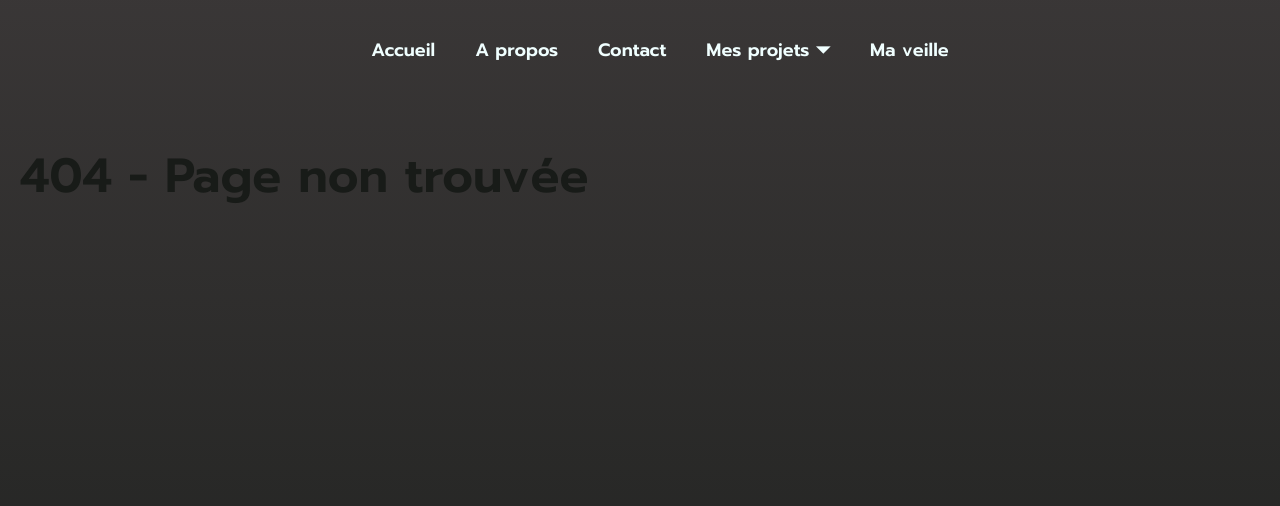
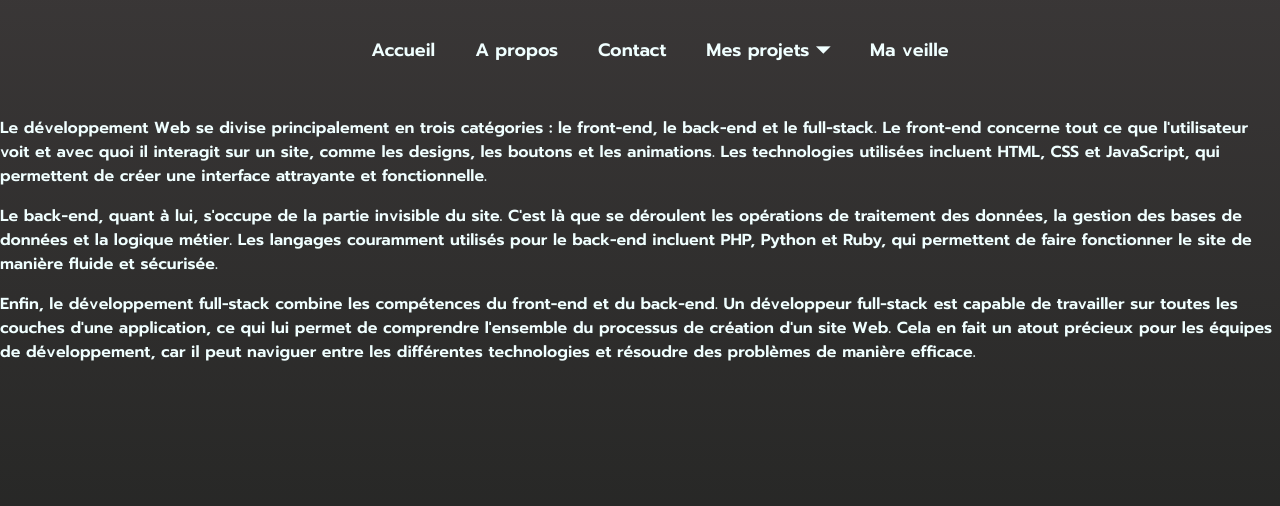
Before and after one commit to Thomas-Thony/MonPortfolioReact.JS, a React (Vite) app: page /projetsWeb in a window 1280 px wide. Before the commit this address had no page. Shown: the top 506 px of the page. Built offline with nearby package versions, Linux system fonts and the light colour scheme.

Commit message:
Fin de page de présentation des types de projet, début des détails de projets

```diff
--- a/src/App.jsx
+++ b/src/App.jsx
@@ -4,10 +4,13 @@ import CV from './components/monCv';
 import Carte from './components/Cartes/carte';
 import Carte2 from './components/Cartes/carte2';
 import Navbar from './components/menu';
-import MesProjets from './components/MesProjets';
+import MesProjets from './components/mesProjets';
 import Certifs from './components/Certifications/certifications';
 import { BrowserRouter, Routes, Route } from 'react-router-dom';
 import Profil from './components/Cartes/profil';
+import ProjetsWeb from './components/Projects/projetsWeb';
+import ProjetsJS from './components/Projects/projetsJS';
+import ProjetsDivers from './components/Projects/projetsDivers';
 
 function App() {
   return (
@@ -23,6 +26,9 @@ function App() {
           <Route path="/certifs" element={<Certifs />} />
           <Route path="/mesProjets" element={<MesProjets />} />
           <Route path="/monProfil" element={<Profil />} />
+          <Route path="/projetsWeb" element={<ProjetsWeb />} />
+          <Route path="/projetsJS" element={<ProjetsJS/>} />
+          <Route path="/projetsDivers" element={<ProjetsDivers/>} />
           <Route path="*" element={<h1>404 - Page non trouvée</h1>} />
         </Routes>
       </div >
--- a/src/components/Projects/Components/CarouselDivers.jsx
+++ b/src/components/Projects/Components/CarouselDivers.jsx
@@ -3,12 +3,14 @@ import "../../../styles/Carousel.css";
 
 function CarouselDivers() {
     const logos = [
-        { src: "public/assets/arduino-1.svg", alt: "Logo Arduino" },
-        { src: "public/assets/python.png", alt: "Logo Python" },
-        { src: "public/assets/unity.png", alt: "Logo Unity 2D" },
-        { src: "public/assets/arduino-1.svg", alt: "Logo Arduino" },
-        { src: "public/assets/python.png", alt: "Logo Python" },
-        { src: "public/assets/unity.png", alt: "Logo Unity 2D" },
+        {src: "public/assets/arduino-1.svg", alt: "Logo Arduino" },
+        {src: "public/assets/python.png", alt: "Logo Python" },
+        {src: "public/assets/unity.png", alt: "Logo Unity 2D" },
+        {src: "public/assets/androidStudio.png", alt: "Logo Android Studio"},
+        {src: "public/assets/arduino-1.svg", alt: "Logo Arduino" },
+        {src: "public/assets/python.png", alt: "Logo Python" },
+        {src: "public/assets/unity.png", alt: "Logo Unity 2D" },
+        {src: "public/assets/androidStudio.png", alt: "Logo Android Studio"},
     ];
 
     return (
--- a/src/components/Projects/projetsWeb.jsx
+++ b/src/components/Projects/projetsWeb.jsx
@@ -0,0 +1,22 @@
+import * as React from "react";
+import "../../styles/projetsWeb.css";
+
+function ProjetsWeb() {
+    return (
+        <>
+            <div className="presentationDeveloppement">
+                <p>
+                    Le développement Web se divise principalement en trois catégories : le front-end, le back-end et le full-stack. Le front-end concerne tout ce que l&apos;utilisateur voit et avec quoi il interagit sur un site, comme les designs, les boutons et les animations. Les technologies utilisées incluent HTML, CSS et JavaScript, qui permettent de créer une interface attrayante et fonctionnelle.
+                </p>
+                <p>
+                    Le back-end, quant à lui, s&apos;occupe de la partie invisible du site. C&apos;est là que se déroulent les opérations de traitement des données, la gestion des bases de données et la logique métier. Les langages couramment utilisés pour le back-end incluent PHP, Python et Ruby, qui permettent de faire fonctionner le site de manière fluide et sécurisée.
+                </p>
+                <p>
+                    Enfin, le développement full-stack combine les compétences du front-end et du back-end. Un développeur full-stack est capable de travailler sur toutes les couches d&apos;une application, ce qui lui permet de comprendre l&apos;ensemble du processus de création d&apos;un site Web. Cela en fait un atout précieux pour les équipes de développement, car il peut naviguer entre les différentes technologies et résoudre des problèmes de manière efficace.
+                </p>
+            </div>
+        </>
+    );
+}
+
+export default ProjetsWeb;
--- a/src/components/mesProjets.jsx
+++ b/src/components/mesProjets.jsx
@@ -1,8 +1,9 @@
 import * as React from "react";
+import { Link } from "react-router-dom";
 import CarouselWeb from "./Projects/Components/CarouselWeb";
 import CarouselDivers from "./Projects/Components/CarouselDivers";
 import CarouselJS from "./Projects/Components/CarouselJS";
-import "../styles/mesProjets.css"
+import "../styles/mesProjets.css";
 
 function MesProjets() {
     return (
@@ -25,7 +26,7 @@ function MesProjets() {
                     </p>
                     <br />
                     <center>
-                        <a className="voirProjets" href="#">Voir les projets Web</a>
+                        <Link className="voirProjets" to="/projetsWeb">Voir les projets Web</Link>
                     </center>
                     <br />
                 </div>
@@ -36,11 +37,13 @@ function MesProjets() {
                     <h1>Projets Javascript</h1>
                     <h3 style={{ paddingLeft: 10, fontWeight: "900",}}>Mes premiers projets</h3>
                     <p>
-                        Lorem ipsum dolor sit amet consectetur, adipisicing elit. Nisi accusamus quo officia? Hic debitis dolorum provident alias, quisquam, illo nam facere temporibus corporis consequuntur est in at, nihil quam voluptatem!
+                        En dérivation du développement Web, le javascript sert à programmer des scripts qui interagissent avec l&apos;utilisateur sur d&apos;autres domaines. Par exemple sur les réseaux sociaux.
+                        Grâce à la librairie Discord.js, j&apos;ai pu créer des robots pour le réseau social Discord. Ces robots étaient dans des serveurs et utilisaient des commandes, des rôles et des permissions.
+                        Chaque commande avait une permission de rôle et de salon spécifique d&apos;utilisation.
                     </p>
                     <br />
                     <center>
-                        <a className="voirProjets" href="#">Voir les projets javascript</a>
+                        <Link className="voirProjets" to="/projetsJS">Voir les projets javascript</Link>
                     </center>
                     <br />
                 </div>
@@ -51,11 +54,11 @@ function MesProjets() {
                     <h1>Projets Divers</h1>
                     <h3 style={{ paddingLeft: 10, fontWeight: "900",}}>Mes premiers projets</h3>
                     <p>
-                        Lorem ipsum dolor sit amet, consectetur adipisicing elit. Soluta quam a, possimus magni minima, quis odit ab aliquid labore incidunt ut eius ipsam id? Magnam nihil delectus facere soluta quidem.
+                        Du Python, du Arduino, même Unity, j&apos;ai essayé d&apos;autres langages et plateformes de développement. Pour faire des logiciels de tout type : Jeux, applications, et programmes d&apos;automates.
                     </p>
                     <br />
                     <center>
-                        <a className="voirProjets" href="#">Voir les projets divers</a>
+                        <Link className="voirProjets" to="/projetsDivers">Voir les projets divers</Link>
                     </center>
                     <br />
                     <CarouselDivers/>
--- a/src/styles/mesProjets.css
+++ b/src/styles/mesProjets.css
@@ -39,7 +39,7 @@ body {
 
 /*Partie de la section javascript*/
 .sectionJS {
-    background-color: #2c2c2c;
+    background-color: #1f1d1d;
 }
 
 .sectionJS h1,h3 {
@@ -53,7 +53,7 @@ body {
 
 /*Partie de la section divers*/
 .sectionDivers {
-    background-color: #2c2c2c;
+    background-color: #131212;
 }
 
 .sectionDivers h1,h3 {
```
Also changed, not shown: src/components/Projects/projetsDivers.jsx (+11 -0 lines), src/components/Projects/projetsJS.jsx (+11 -0 lines), src/styles/projetsDivers.css (added), src/styles/projetsJS.css (added), src/styles/projetsWeb.css (added).
